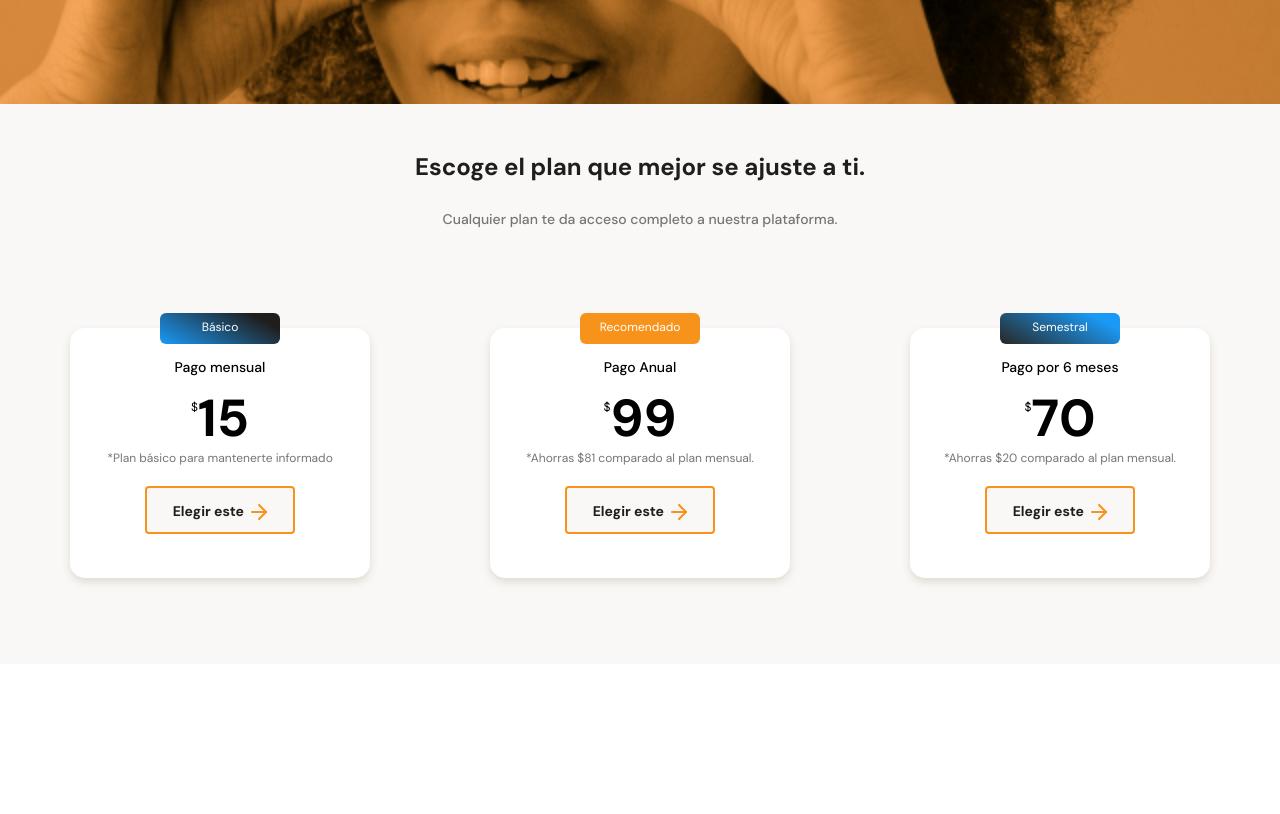
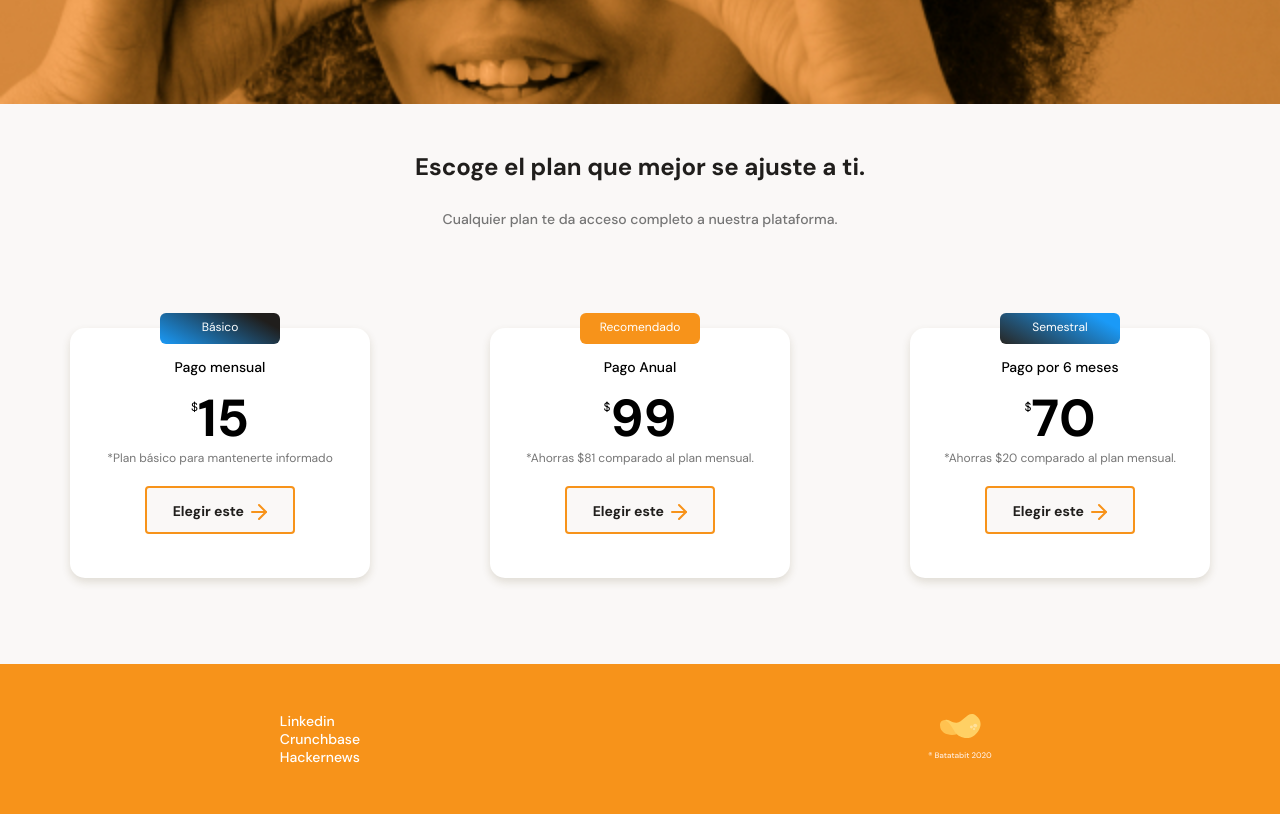
Before and after one commit to MPerezM12/Batabit, a plain HTML site: page index.html in a window 1280 px wide. Shown: the part 2654-3468 px from the top of the page. Before the commit the page ends 3318 px from the top, so only its background shows below. Drawn offline with Linux system fonts and the light colour scheme.

Commit message:
finished the footer section

```diff
--- a/css/styles.css
+++ b/css/styles.css
@@ -432,7 +432,7 @@ main {
     position: relative;
     scroll-snap-align: center;
     width: 70%;
-    min-width: 230px;
+    min-width: 190px;
     max-width: 300px;
     height: 250px;
     margin: 50px auto 0;
@@ -502,3 +502,35 @@ main {
     background-image: url("../assets/icons/orange-right-arrow.svg");
     vertical-align: text-bottom;
   }
+  footer {
+    display: flex;
+    width: 100%;
+    height: 150px;
+    background-color: var(--bitcoin-orange);
+    /* background: linear-gradient( 208.83deg, var(--black) 16.69%, var(--bitcoin-orange) 100% ); */
+  }
+  footer section {
+    display: flex;
+    width: 50%;
+    justify-content: center;
+    align-items: center;
+  }
+  footer .left ul {
+    font-size: 1.4rem;
+    font-weight: 500;
+    line-height: 1.8rem;
+    list-style: none;
+  }
+  .left li {
+    margin: 10 0;
+  }
+  .left a {
+    text-decoration: none;
+    color: var(--just-white);
+  }
+
+  @media (max-width: 400px) {
+    .plans-container--slider {
+      overflow-x: hidden;
+    }
+  }
--- a/index.html
+++ b/index.html
@@ -155,6 +155,17 @@
             </section>
         </section>
     </main>
-    <footer></footer>
+    <footer>
+        <section class="left">
+            <ul>
+                <li> <a href="#">Linkedin</a></li>
+                <li> <a href="#">Crunchbase</a></li>
+                <li> <a href="#">Hackernews</a></li>
+            </ul>
+        </section>
+        <section class="right">
+            <img src="./assets/img/logo-footer.svg" alt="Logo Batatabit">
+        </section>
+    </footer>
 </body>
 </html>
```
